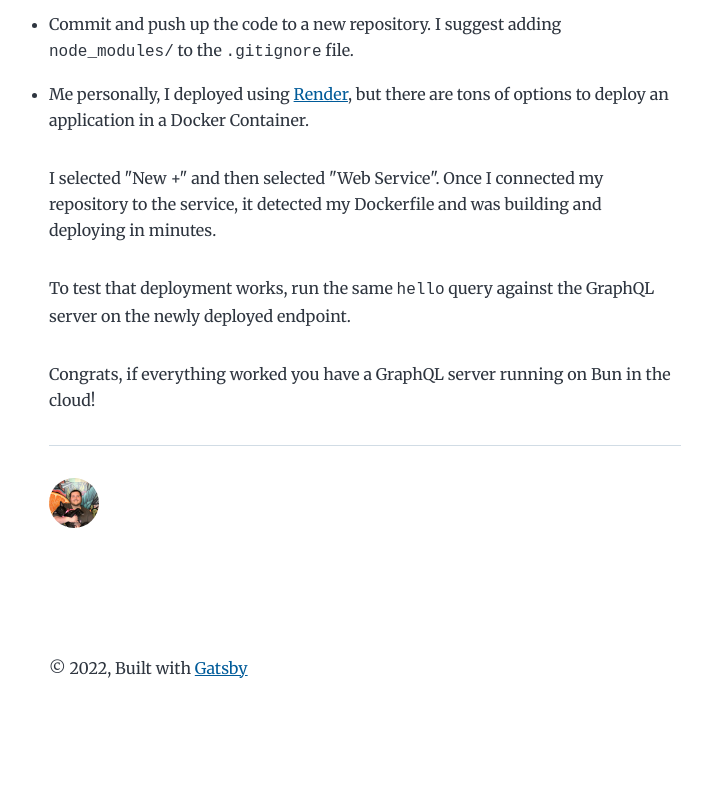
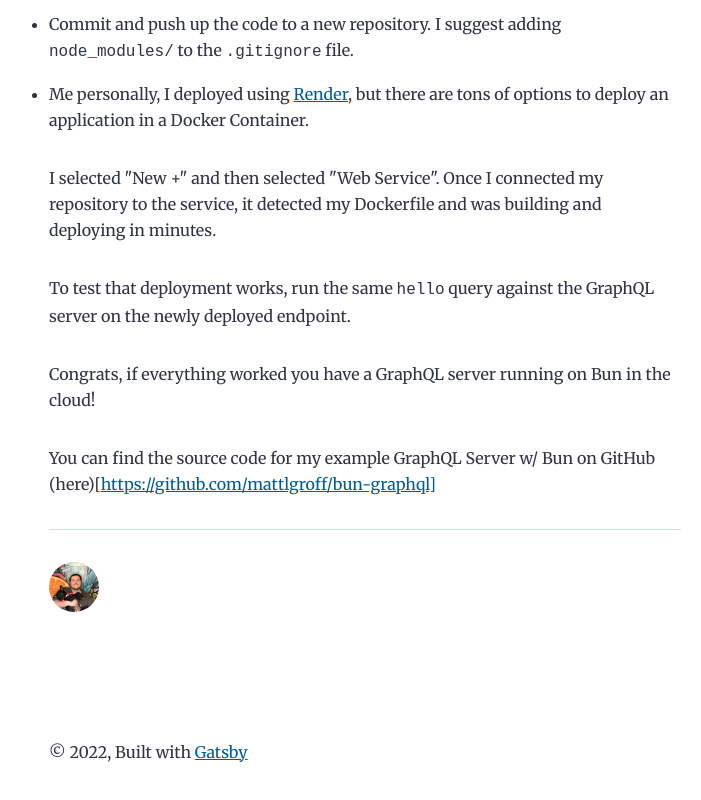
Before and after one commit to mattlgroff/groffdev, a Gatsby site: page /bun-graphql/ in a window 1280 px wide. Shown: the part 2925-3725 px from the top of the page, without its empty margins (275-976 px from the left). Before the commit the page ends 3669 px from the top, so only its background shows below. Built offline with nearby package versions, Linux system fonts and the light colour scheme; Gatsby itself is replaced by a stand-in of ours; some packages are replaced by stand-ins of ours.

Commit message:
Added link to example repo

```diff
--- a/content/blog/bun-graphql/index.md
+++ b/content/blog/bun-graphql/index.md
@@ -106,3 +106,5 @@ I selected "New +" and then selected "Web Service". Once I connected my reposito
 To test that deployment works, run the same `hello` query against the GraphQL server on the newly deployed endpoint.
 
 Congrats, if everything worked you have a GraphQL server running on Bun in the cloud!
+
+You can find the source code for my example GraphQL Server w/ Bun on GitHub (here)[https://github.com/mattlgroff/bun-graphql]
```
